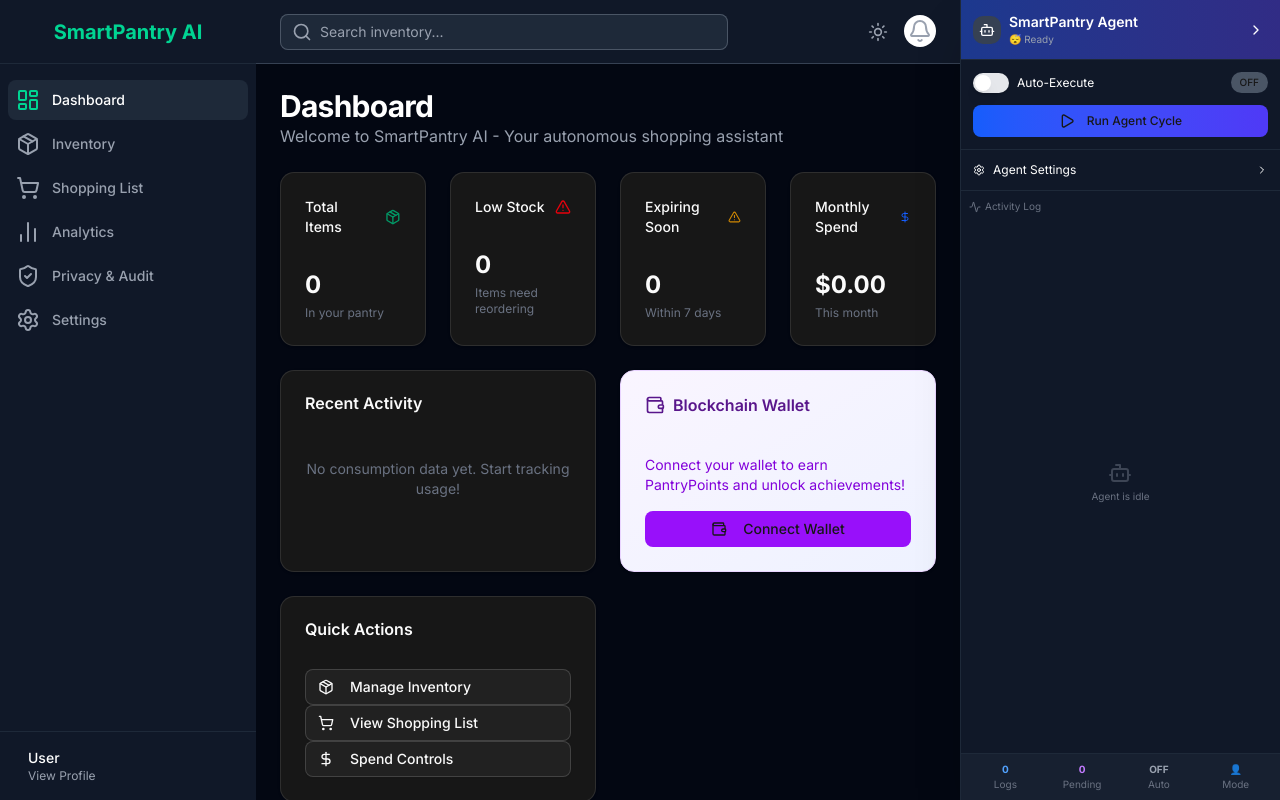
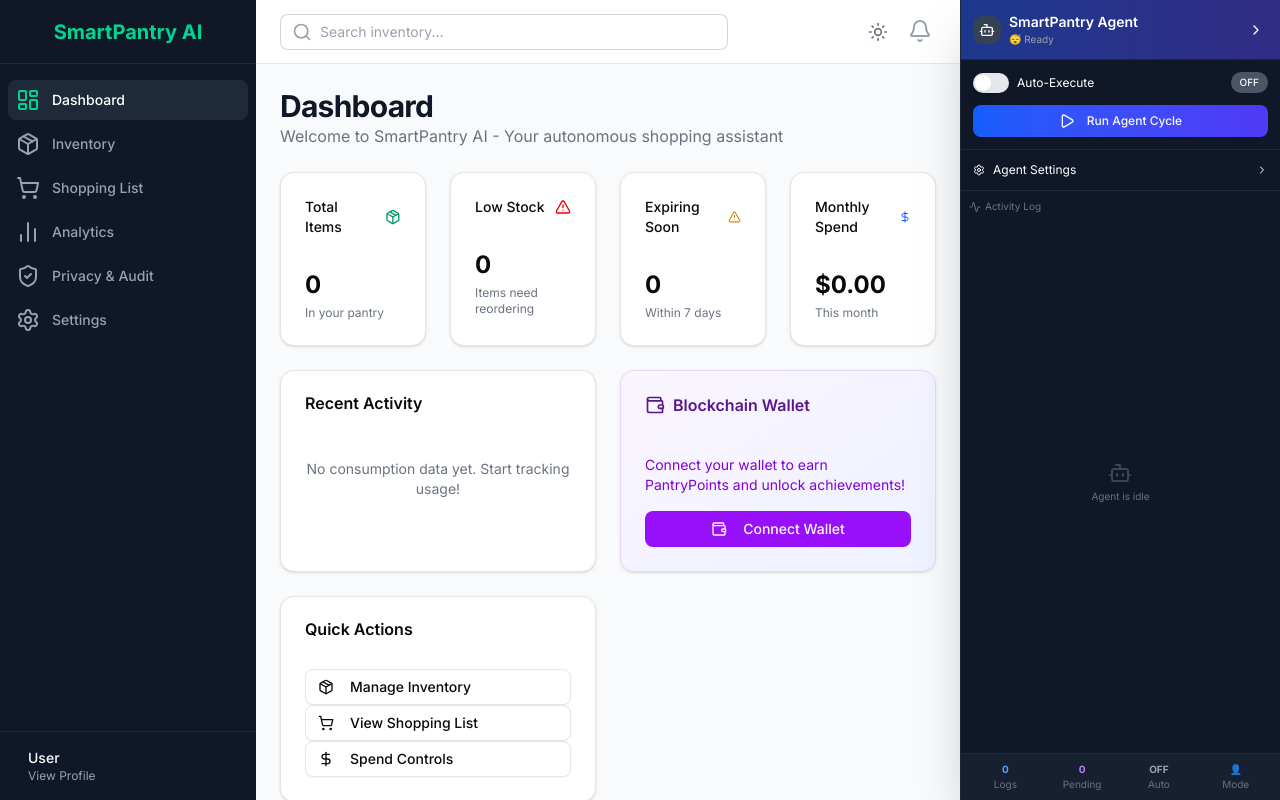
Before and after one commit to himanshu-sugha/SmartPantry-AI, a Next.js app: page / in a window 1280 px wide. Built offline with nearby package versions, Linux system fonts and the light colour scheme.

Commit message:
UI polish and theme improvements

```diff
--- a/src/app/layout.tsx
+++ b/src/app/layout.tsx
@@ -24,7 +24,7 @@
   children: React.ReactNode;
 }>) {
   return (
-    <html lang="en" className="h-full dark" suppressHydrationWarning>
+    <html lang="en" className="h-full" suppressHydrationWarning>
       <body className={cn(inter.className, "h-full bg-gray-50 dark:bg-gray-950")}>
         <div className="flex h-full">
           <Suspense fallback={<SidebarFallback />}>
```
